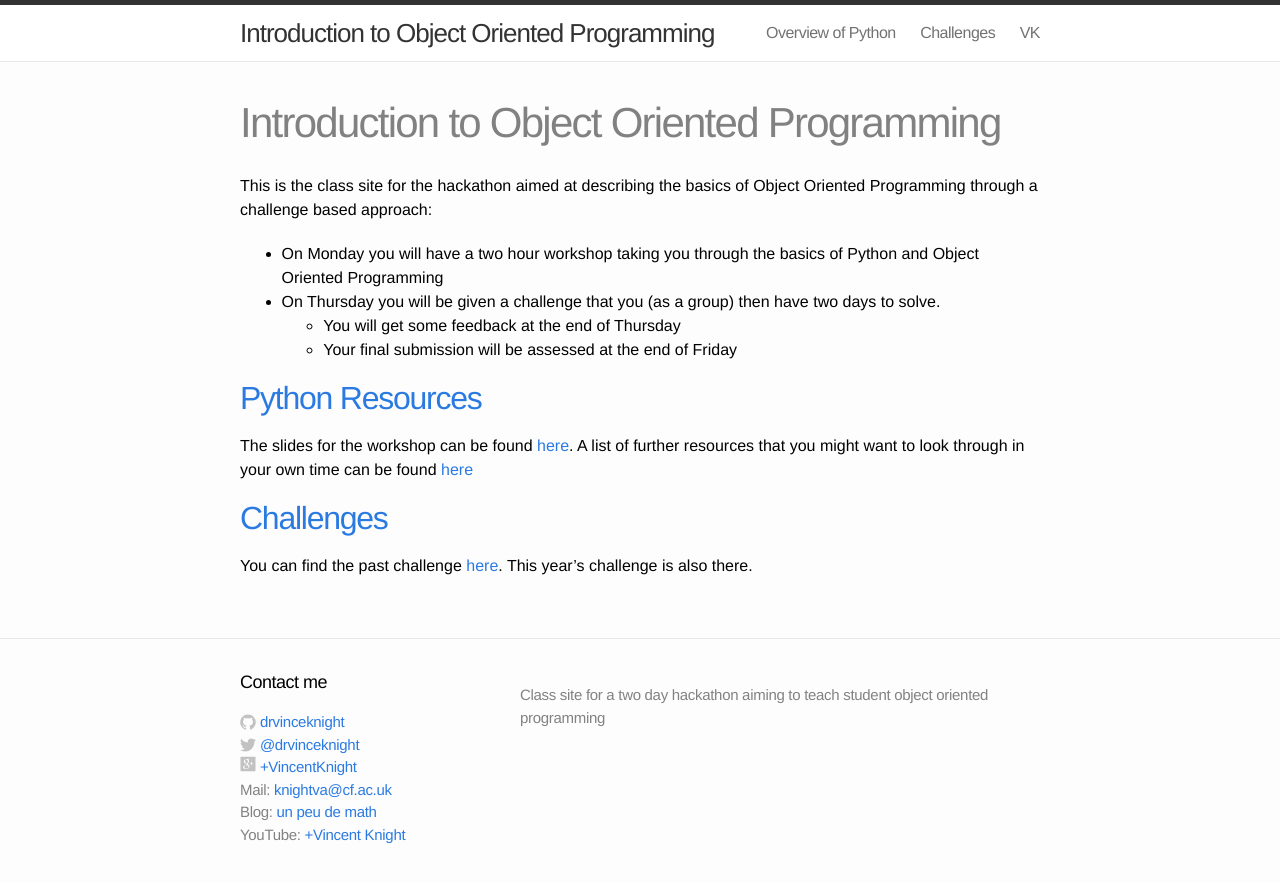
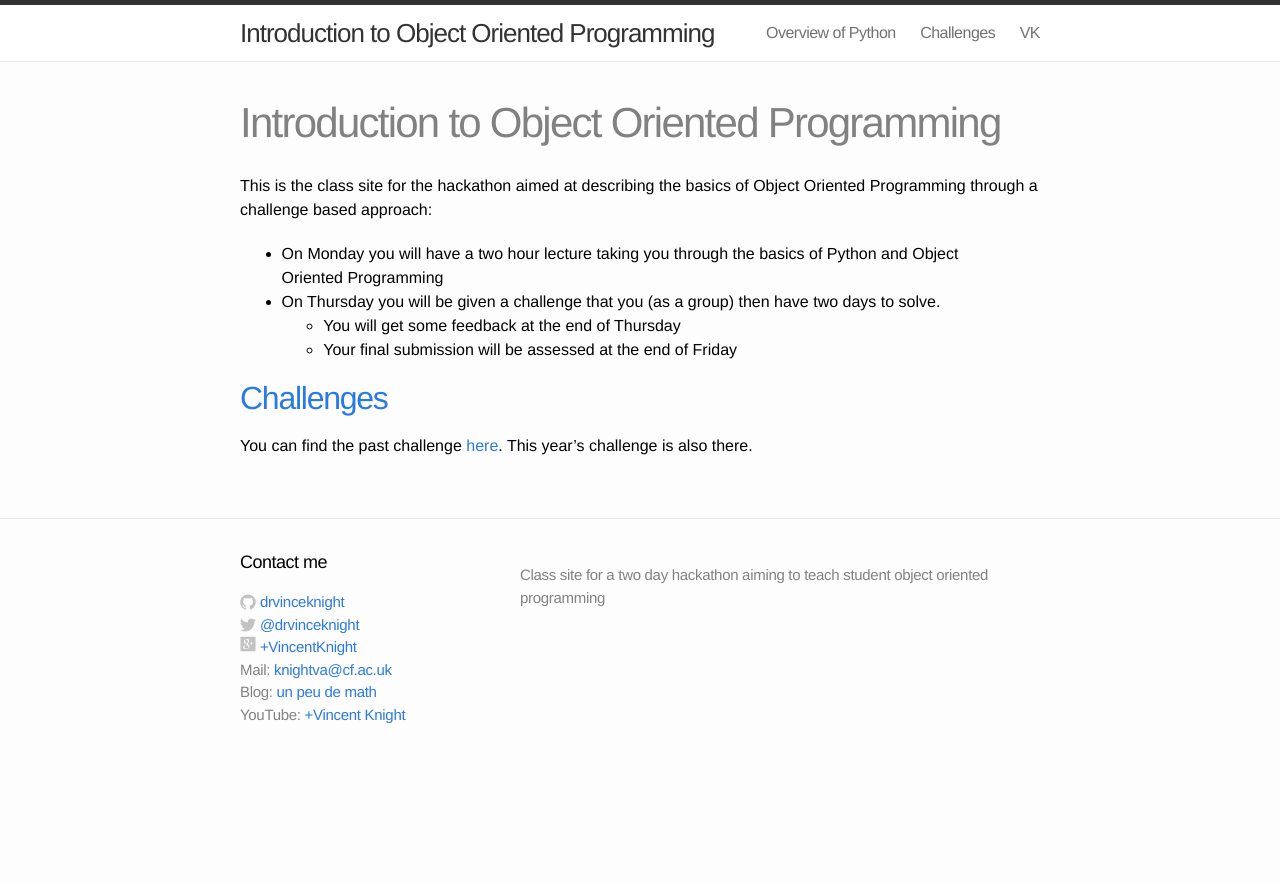
Before and after one commit to drvinceknight/Introduction_to_OOP, a Jekyll site: the page built from index.md, in a window 1280 px wide. Shown: the top 883 px of the page. Built offline with Jekyll 4.4.1, drawn with Linux system fonts in a browser that asks for light colours.

Commit message:
Update the instructions and past challenges.

```diff
--- a/index.md
+++ b/index.md
@@ -3,17 +3,15 @@ layout : page
 title  : Introduction to Object Oriented Programming
 ---
 
-This is the class site for the hackathon aimed at describing the basics of Object Oriented Programming through a challenge based approach:
+This is the class site for the hackathon aimed at describing the basics of
+Object Oriented Programming through a challenge based approach:
 
-- On Monday you will have a two hour workshop taking you through the basics of Python and Object Oriented Programming
-- On Thursday you will be given a challenge that you (as a group) then have two days to solve.
+- On Monday you will have a two hour lecture taking you through the basics of
+  Python and Object Oriented Programming
+- On Thursday you will be given a challenge that you (as a group) then have two
+  days to solve.
     - You will get some feedback at the end of Thursday
     - Your final submission will be assessed at the end of Friday
-
-## [Python Resources](./OverviewOfPython)
-
-The slides for the workshop can be found [here](./OverviewOfPython/Slides/).
-A list of further resources that you might want to look through in your own time can be found [here](./OverviewOfPython/)
 
 ## [Challenges](./Challenges)
 
```
Also changed, not shown: Challenges/index.md (+3 -3 lines).
